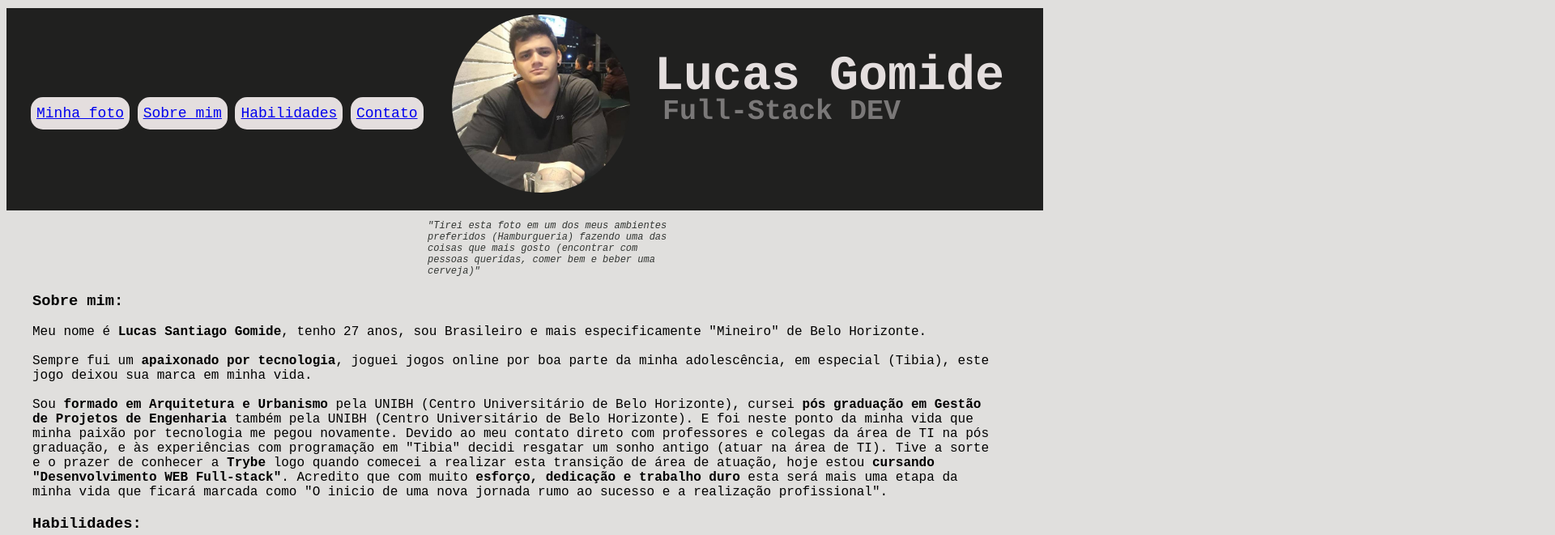
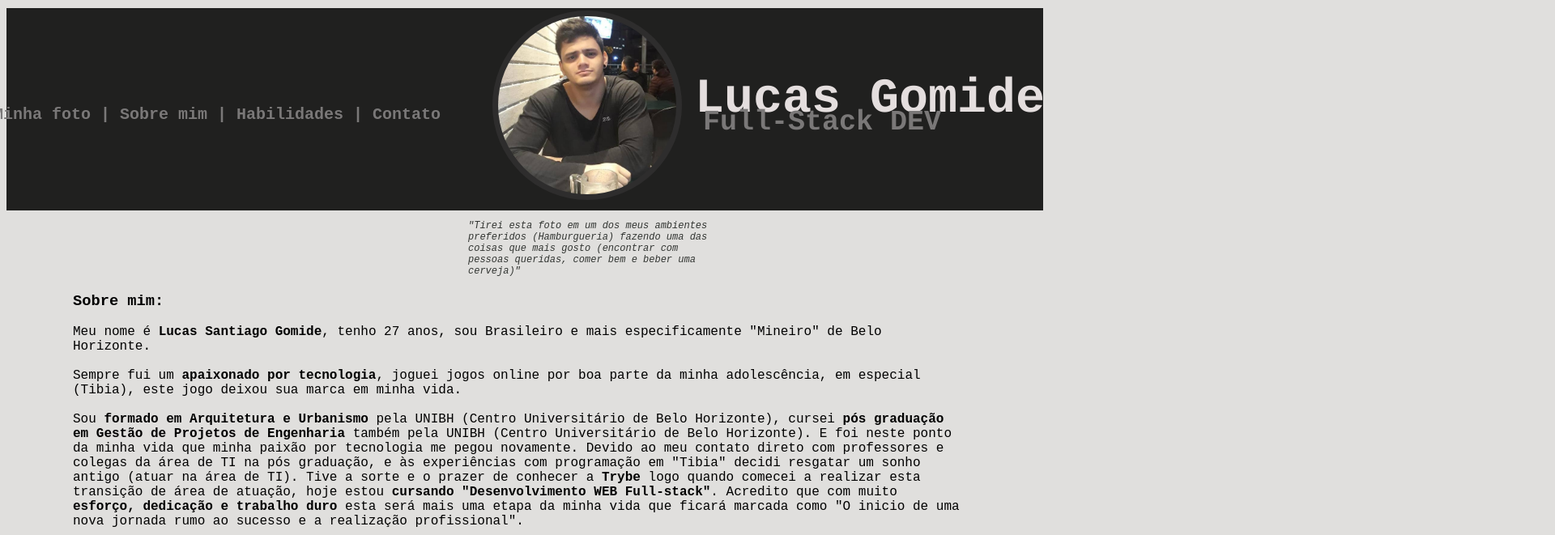
Before and after one commit to LucasSGomide/lucasSGomide.github.io, a plain HTML site: page Portfolio_Pessoal/index.html in a window 1280 px wide. Shown: the top 661 px of the page at 81% size, 1920 px wide, since content can reach past the window. Drawn offline with Linux system fonts and the light colour scheme.

Commit message:
Modificações de posicionamento e icones de menu

```diff
--- a/Portfolio_Pessoal/index.html
+++ b/Portfolio_Pessoal/index.html
@@ -16,18 +16,21 @@
       }
 
       .menu-icons {
-        border-radius: 15px;
-        background-color: rgb(228, 222, 222);
-        padding: 10px 7px;
-        font-size: 18px;
+        font-size: 20px;
         text-align: center;
+        font-weight: 600;
         position: relative;
-        bottom: -120px;
-        left: 30px;
+        bottom: -100px;
+        left: -380px;
+      }
+
+      a {
+        text-decoration: none;
+        color:rgb(122, 120, 120);
       }
 
       #main-content {
-        width: 1200px;
+        width: 1100px;
         margin: auto;
         position: relative;
         bottom: -300px;
@@ -45,8 +48,8 @@
         color: rgb(228, 222, 222);
         margin: 0;
         position: relative;
-        bottom: -30px;
-        left: 800px;
+        bottom: -15px;
+        left: 850px;
       }
 
       h2 {
@@ -56,8 +59,8 @@
         color: rgb(122, 120, 120);
         margin: 0;
         position: relative;
-        bottom: -20px;
-        left: 810px;
+        bottom: 10px;
+        left: 860px;
       }
 
       .top-skills {
@@ -81,8 +84,10 @@
       #minha-foto {
         width: 220px;
         position: relative;
-        bottom: 120px;
-        left: 550px;
+        bottom: 168px;
+        left: 600px;
+        background-color:rgb(46, 45, 45);
+        padding: 7px;
       }
 
       #photo-description {
@@ -90,7 +95,7 @@
         height: 30px;
         position: relative;
         bottom: -260px;
-        left: 520px;
+        left: 570px;
       }
 
       .photo-radius{
@@ -102,7 +107,7 @@
         position: absolute;
         width: 100%;
         height: 80px;
-        bottom: -600px;
+        bottom: -620px;
         text-align: center;
         color: rgb(228, 222, 222);
 
@@ -119,10 +124,12 @@
     <div id="menu">
 
       <!-- é possível usar span no lugar de p*/ -->
-     <span class="menu-icons"><a href="#minha-foto" >Minha foto</a></span>
-     <span class="menu-icons"><a href="#sobre-mim">Sobre mim</a></span>
-     <span class="menu-icons"><a href="#habilidades">Habilidades</a></span>
-     <span class="menu-icons"><a href="#contato-lucas">Contato</a></span>
+      <p class="menu-icons">
+        <a href="#minha-foto" >Minha foto | </a>
+        <a href="#sobre-mim">Sobre mim | </a>
+        <a href="#habilidades">Habilidades | </a>
+        <a href="#contato-lucas">Contato</a>
+      </p>
 
      <h1>Lucas Gomide</h1>
      <h2>Full-Stack DEV</h2>
```
